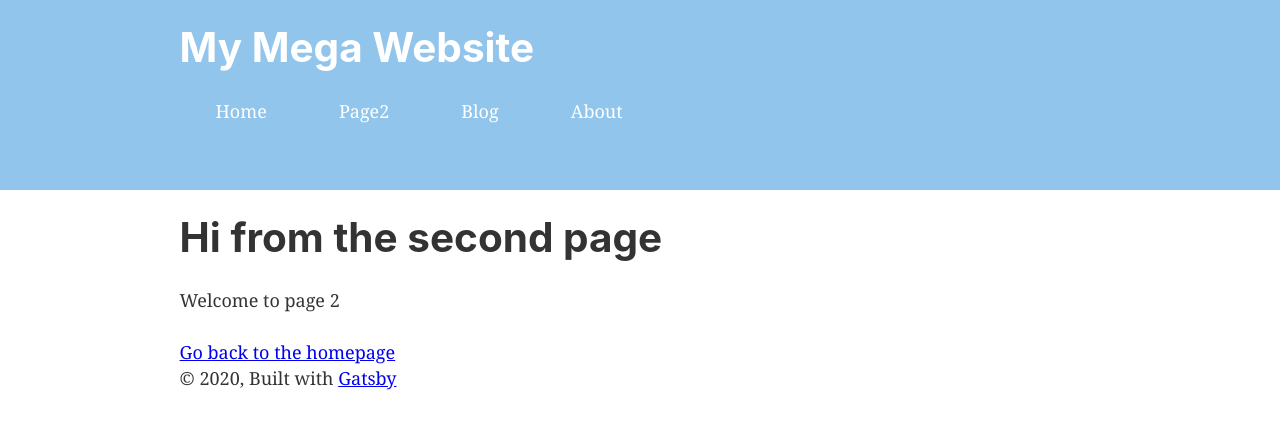
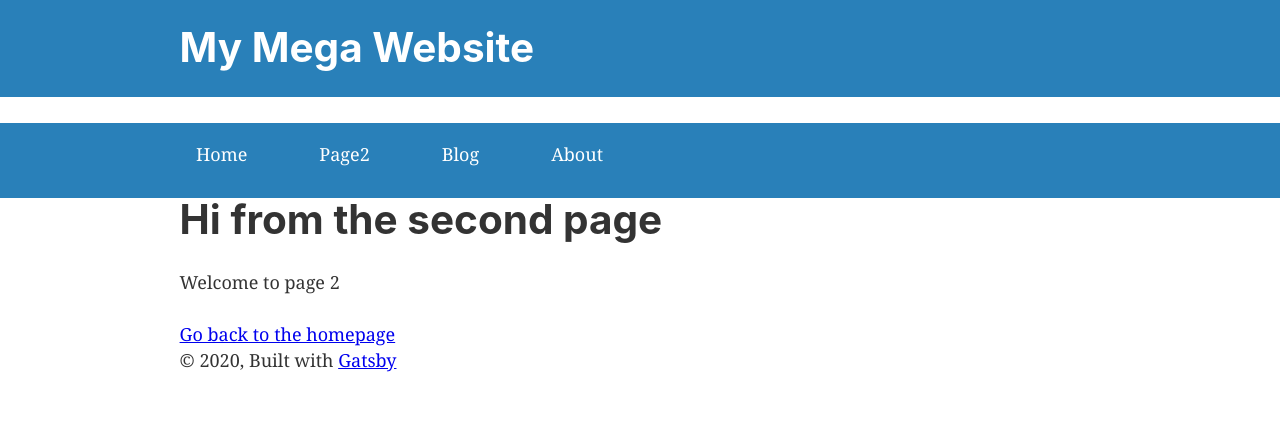
Before and after one commit to thomascanham/gatsbynewbie, a Gatsby site: page /page-2 in a window 1280 px wide. Built offline with nearby package versions, Linux system fonts and the light colour scheme; Gatsby itself is replaced by a stand-in of ours.

```diff
--- a/src/components/header.js
+++ b/src/components/header.js
@@ -6,7 +6,7 @@
 const Header = ({ siteTitle }) => (
   <header
     style={{
-      background: `#92c5eb`,
+      background: `#2980B9`,
       marginBottom: `1.45rem`,
     }}
   >
@@ -28,15 +28,6 @@
           {siteTitle}
         </Link>
       </h1>
-
-      <nav className={navStyle.nav}>
-        <ul className={navStyle.navUL}>
-          <li><Link to="/">Home</Link></li>
-          <li><Link to="/page-2">Page2</Link></li>
-          <li><Link to="/posts">Blog</Link></li>
-          <li><Link to="/about">About</Link></li>
-        </ul>
-      </nav>
     </div>
   </header>
 )
--- a/src/components/layout.js
+++ b/src/components/layout.js
@@ -11,6 +11,7 @@
 
 import Header from "./header"
 import "./layout.css"
+import Navigation from '../components/navigation';
 
 const Layout = ({ children }) => {
   const data = useStaticQuery(graphql`
@@ -26,6 +27,7 @@
   return (
     <>
       <Header siteTitle={data.site.siteMetadata.title} />
+      <Navigation />
       <div
         style={{
           margin: `0 auto`,
--- /dev/null
+++ b/src/components/navigation.js
@@ -0,0 +1,14 @@
+import React from 'react';
+import { Link } from 'gatsby';
+import navStyle from '../styles/navStyle.module.css';
+
+export default () => (
+    <nav className={navStyle.nav}>
+        <ul className={navStyle.navUL}>
+            <li><Link to="/">Home</Link></li>
+            <li><Link to="/page-2">Page2</Link></li>
+            <li><Link to="/posts">Blog</Link></li>
+            <li><Link to="/about">About</Link></li>
+        </ul>
+    </nav>
+)
--- a/src/styles/navStyle.module.css
+++ b/src/styles/navStyle.module.css
@@ -1,12 +1,24 @@
+nav {
+    width: 100%;
+    display: flex;
+    justify-content: center;
+    background: #2980B9;
+    position: sticky;
+    top: 0;
+
+}
+
 .nav ul {
     list-style: none;
     color: white;
-    margin: 0;
+    margin: 0 auto;
+    max-width: 960px;
+
 }
 
 .nav li {
     display: inline-block;
-    padding: 1.5rem 2rem;
+    padding: 1rem 2rem;
 }
 
 .nav a {
```
Also changed, not shown: src/pages/posts.js (+24 -10 lines).
